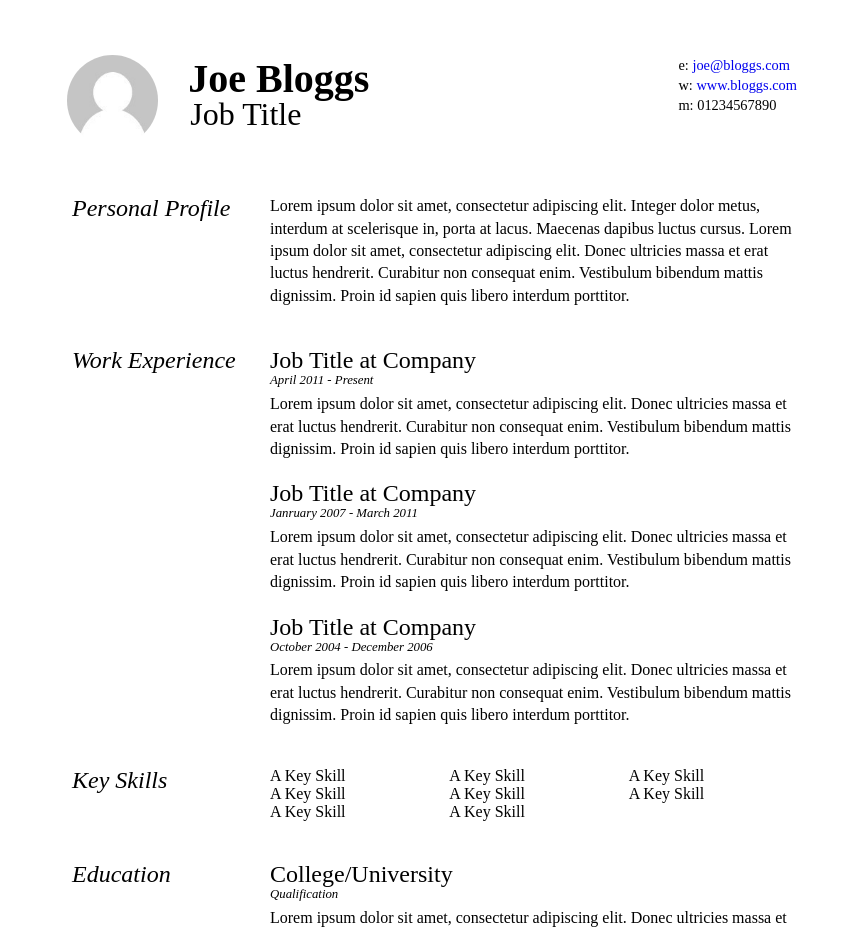
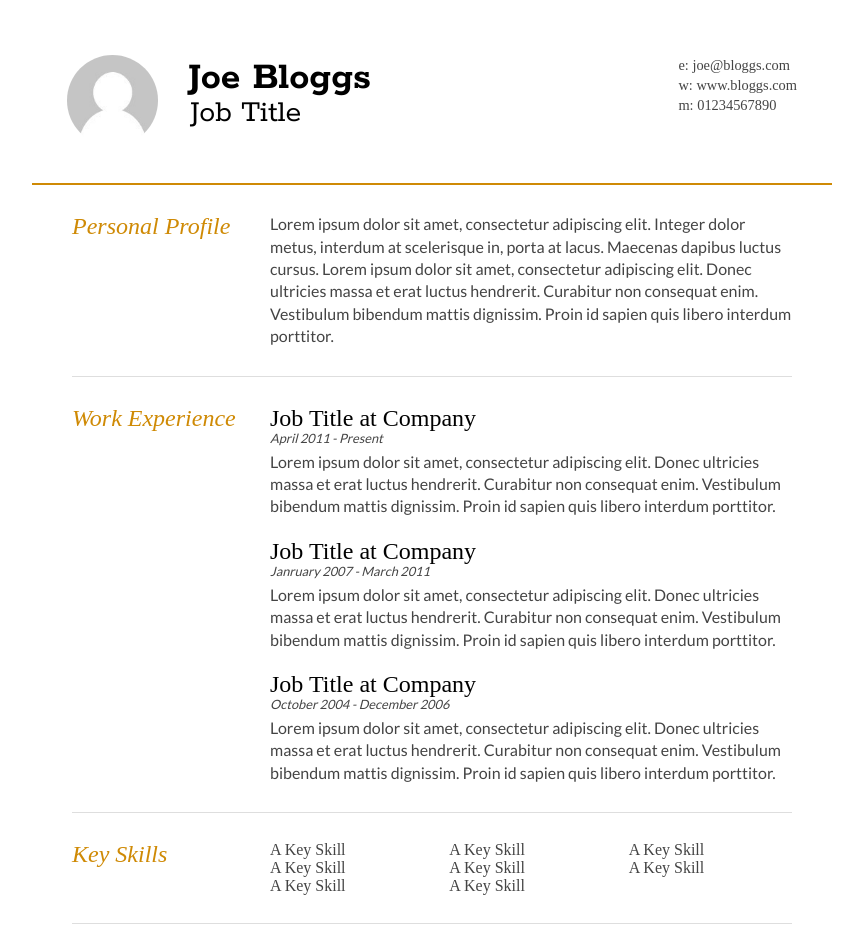
Before and after one commit to Kenzie-Academy-Brasil-Developers/atividade-estilizando-curriculo-2-sprint-1-icarobteles, a plain HTML site: page index.html in a window 1280 px wide. Shown: the top 927 px of the page, without its empty margins (208-1071 px from the left). Drawn offline with Linux system fonts and the light colour scheme.

Commit message:
estilizando parte2_artifice

```diff
--- a/index.html
+++ b/index.html
@@ -35,7 +35,7 @@
 		</div>
 		<div class="clear"></div>
 	</div>
-
+	<hr class="hrprincipal">
 	<div id="mainArea">
 		<section>
 			<article>
@@ -50,6 +50,7 @@
 			<div class="clear"></div>
 		</section>
 
+		<hr class="hrsecond">
 
 		<section>
 			<div class="sectionTitle">
@@ -78,6 +79,7 @@
 			<div class="clear"></div>
 		</section>
 
+		<hr class="hrsecond">
 
 		<section>
 			<div class="sectionTitle">
@@ -99,6 +101,7 @@
 			<div class="clear"></div>
 		</section>
 
+		<hr class="hrsecond">
 
 		<section>
 			<div class="sectionTitle">
--- a/style.css
+++ b/style.css
@@ -19,6 +19,8 @@ p {
 	font-size: 1em;
 	line-height: 1.4em;
 	margin-bottom: 20px;
+	font-family: Lato, Helvetica, Arial, sans-serif;
+	color: #444444;
 }
 
 #cv {
@@ -35,11 +37,13 @@ p {
 	font-size: 2.5em;
 	font-weight: 700;
 	margin-bottom: -6px;
+	font-family: Rokkitt, Helvetica, Arial, sans-serif;
 }
 
 #name h2 {
 	font-size: 2em;
 	margin-left: 2px;
+	font-family: Rokkitt, Helvetica, Arial, sans-serif;
 }
 
 #mainArea {
@@ -70,17 +74,21 @@ p {
 	list-style-type: none;
 	font-size: 0.9em;
 	margin-top: 2px;
+	color: #444444;
 }
 
 #contactDetails ul li {
 	margin-bottom: 3px;
+
 }
 
 #contactDetails ul li a, a[href^=tel] {
 	text-decoration: none;
+	color:#444444;
 }
 
 #contactDetails ul li a:hover {
+
 }
 
 section {
@@ -108,6 +116,7 @@ section:last-child {
 .sectionTitle h1 {
 	font-style: italic;
 	font-size: 1.5em;
+	color: #cf8a05;
 }
 
 .sectionContent h2 {
@@ -126,8 +135,21 @@ section:last-child {
 	column-count: 3;
 	margin-bottom: 20px;
 	font-size: 1em;
+	color: #444444;
 }
 
 .keySkills ul li {
 	margin-bottom: 3px;
 }
+
+.hrprincipal{
+	height: 2px;
+	background-color: #cf8a05;
+	border: none;
+}
+
+.hrsecond{
+	height: 1px;
+	background-color: #dedede;
+	border: none;
+}
```
